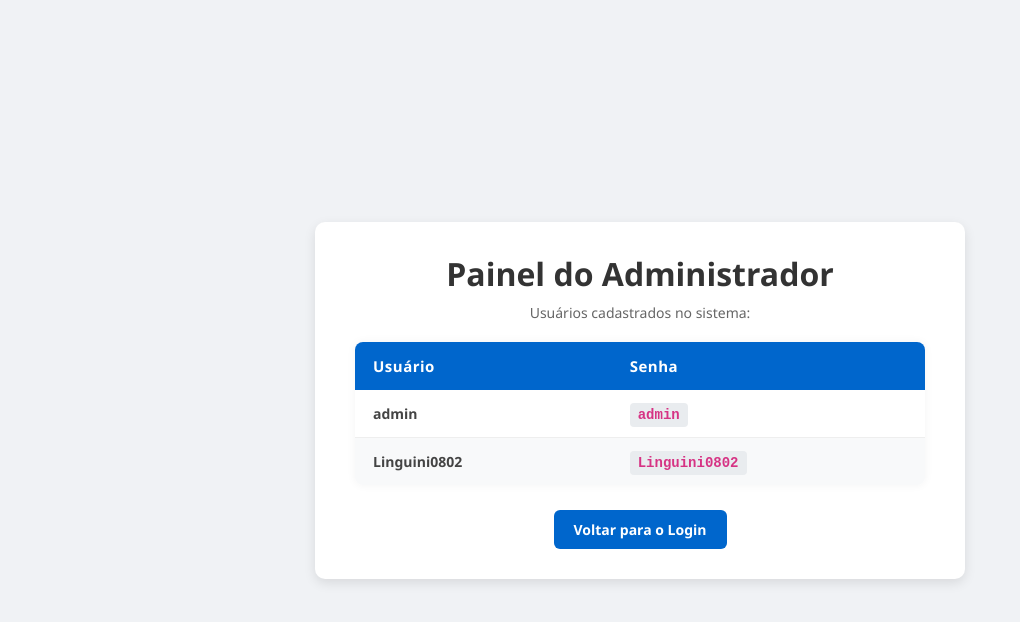
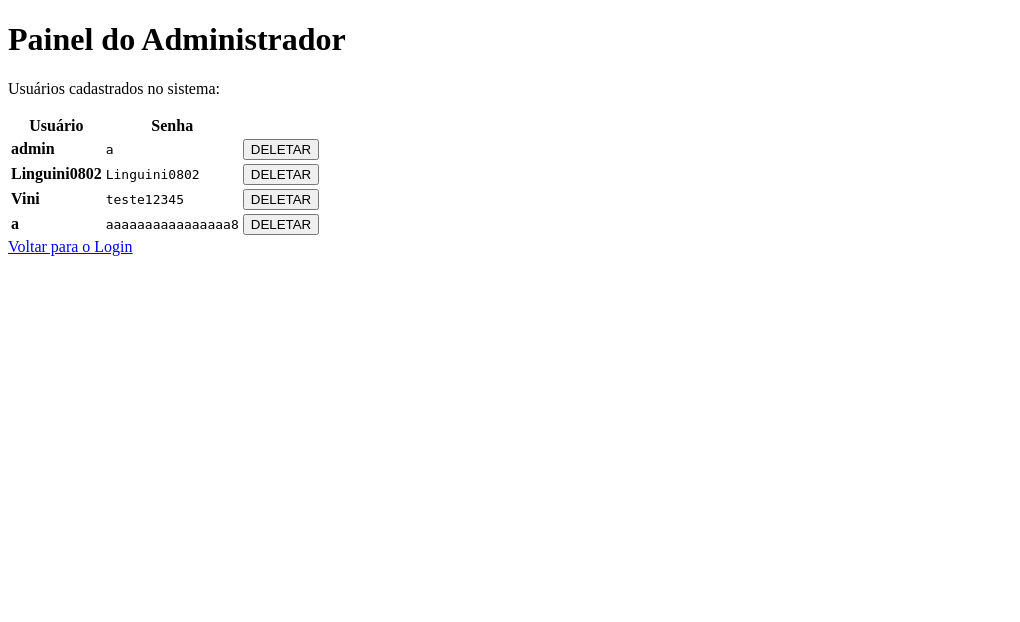
Before and after one commit to Linguini0802/Site-WEB, a Flask app: page /admin in a window 1280 px wide. Shown: the top 622 px of the page, without its empty margins (0-1020 px from the left). Run offline with Flask 3, Linux system fonts and the light colour scheme.

Commit message:
Add files via upload
Foi adicionado a opção de poder deletar os usuários na aba "admin"

```diff
--- a/app.py
+++ b/app.py
@@ -5,6 +5,8 @@ app = Flask(__name__)
 
 cadastros = functions.carregar_dados()
 
+
+#LOGIN
 @app.route('/', methods=['GET', 'POST'])
 def login():
 
@@ -18,27 +20,38 @@ def login():
 
         # Validação simples
         if usuario in cadastros and senha == cadastros[usuario]:
-            # Redireciona para a rota do dashboard se as credenciais estiverem corretas
             if usuario == 'admin':
                 return redirect(url_for('admin'))
-            elif usuario != 'admin':
-                mensagem_erro = "Você não tem permissão para acesar esse conteúdo!"
-                return render_template('login.html', erro=mensagem_erro)
             return redirect(url_for('dashboard', nome_usuario=usuario))
-        else:
-            mensagem_erro = "Usuário ou senha incorretos!"
 
+    mensagem_erro = "Usuário ou senha incorretos!"
     return render_template('login.html', erro=mensagem_erro)
 
-@app.route('/admin')
+#ÁREA ADM
+@app.route('/admin', methods=['GET'])
 def admin():
-    # Lê o cadastros.json atualizado
     dados_cadastros = functions.carregar_dados()
+    usuario_deletado = request.args.get('usuario_deletado')
 
     # Envia os dados com a chave 'usuarios' para o HTML
-    return render_template('admin.html', usuarios=dados_cadastros)
+    return render_template('admin.html', usuarios=dados_cadastros, usuario_deletado=usuario_deletado)
 
+#ÁREA ADM/ DELETAR USUÁRIO
+@app.route('/admin/delete_user', methods=['POST', 'GET'])
+def delete_user():
 
+    usuario_deletado = request.form.get('usuario_deletado')
+
+    if request.method == 'POST':
+        cadastros = functions.carregar_dados()
+        for u in cadastros:
+            if u == usuario_deletado:
+                del cadastros[usuario_deletado]
+                functions.salvar_dados(cadastros)
+                return redirect(url_for('admin', usuario_deletado=usuario_deletado))
+    return render_template('admin.html')
+
+#CADASTRAR
 @app.route('/cadaster', methods=['GET', 'POST'])
 def cadaster():
 
@@ -50,7 +63,7 @@ def cadaster():
         if cadastro_usuario in cadastros:
             mensagem_erro = "Usuário já cadastrado!"
             return render_template('cadaster.html', erro=mensagem_erro)
-        elif len(cadastro_senha) <= 8 or not any(char.isdigit() for char in cadastro_senha):
+        elif len(cadastro_senha) <= 7 or not any(char.isdigit() for char in cadastro_senha):
             mensagem_erro = "A senha deve conter ao mínimo 8 caracteres e ao menos um número!"
             return render_template('cadaster.html', erro=mensagem_erro)
         else:
@@ -60,7 +73,7 @@ def cadaster():
 
     return render_template('cadaster.html')
 
-
+#DASHBOARD
 @app.route('/dashboard')
 def dashboard():
     nome = request.args.get('nome_usuario', 'Visitante')
--- a/cadastros.json
+++ b/cadastros.json
@@ -1,4 +1,6 @@
 {
-    "admin": "admin",
-    "Linguini0802": "Linguini0802"
+    "admin": "a",
+    "Linguini0802": "Linguini0802",
+    "Vini": "teste12345",
+    "a": "aaaaaaaaaaaaaaaa8"
 }
--- a/templates/admin.html
+++ b/templates/admin.html
@@ -6,7 +6,7 @@
     <title>Painel do Administrador</title>
 
     <!-- CSS Embutido -->
-    <style>
+    <!-- <style>
         /* Reset básico e tipografia */
         * {
             margin: 0;
@@ -133,13 +133,18 @@
         .btn-voltar:hover {
             background-color: #0052a3;
         }
-    </style>
+    </style> -->
 </head>
 
 <body>
 
     <div class="admin-card">
         <h1>Painel do Administrador</h1>
+
+        {% if usuario_deletado %}
+        <p class="usuario_deletado">O usuário: "{{ usuario_deletado }}" foi deletado!</p>
+        {% endif %}
+
         <p class="subtitulo">Usuários cadastrados no sistema:</p>
 
         {% if usuarios %}
@@ -152,9 +157,14 @@
             </thead>
             <tbody>
                 {% for usuario, senha in usuarios.items() %}
-                <tr>
+                <tr method="GET">
                     <td><strong>{{ usuario }}</strong></td>
                     <td><code>{{ senha }}</code></td>
+                    <td>
+                        <form action="/admin/delete_user" method="POST">
+                            <button type="submit" name="usuario_deletado" value="{{ usuario }}">DELETAR</button>
+                        </form>
+                    </td>
                 </tr>
                 {% endfor %}
             </tbody>
--- a/templates/cadaster.html
+++ b/templates/cadaster.html
@@ -6,7 +6,7 @@
     <title>Cadastro</title>
 
     <!-- CSS Embutido -->
-    <style>
+    <!-- <style>
         /* Reset básico e tipografia */
         * {
             margin: 0;
@@ -123,7 +123,7 @@
             color: #004080;
             text-decoration: underline;
         }
-    </style>
+    </style> -->
 </head>
 
 <body>
--- a/templates/dashboard.html
+++ b/templates/dashboard.html
@@ -3,10 +3,10 @@
 <head>
     <meta charset="UTF-8">
     <title>Dashboard</title>
-    <style>
+    <!-- <style>
         body { font-family: Arial, sans-serif; text-align: center; margin-top: 100px; }
         a { color: #007bff; text-decoration: none; }
-    </style>
+    </style> -->
 </head>
 <body>
 
--- a/templates/login.html
+++ b/templates/login.html
@@ -6,7 +6,7 @@
     <title>Login - Aplicação Flask</title>
 
     <!-- CSS Embutido -->
-    <style>
+    <!-- <style>
         /* Reset básico e tipografia */
         * {
             margin: 0;
@@ -112,7 +112,7 @@
             color: #004080;
             text-decoration: underline;
         }
-    </style>
+    </style> -->
 </head>
 
 <body>
@@ -137,7 +137,6 @@
 
             <button type="submit">Acessar</button><br>
             <a href="/cadaster">Faça seu cadastro.</a>
-            <button action="/admin" method="POST" type="submit">Acessar Modo ADM</button>
         </form>
     </div>
 
```
